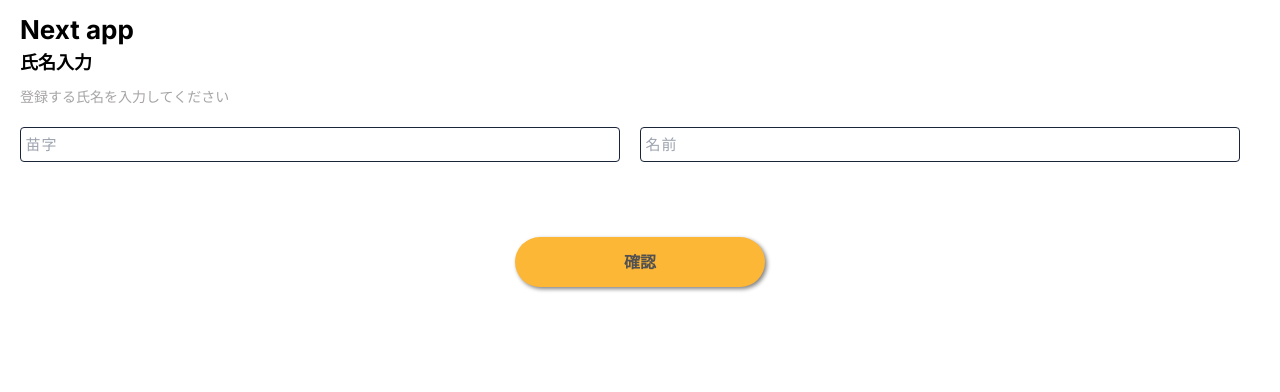
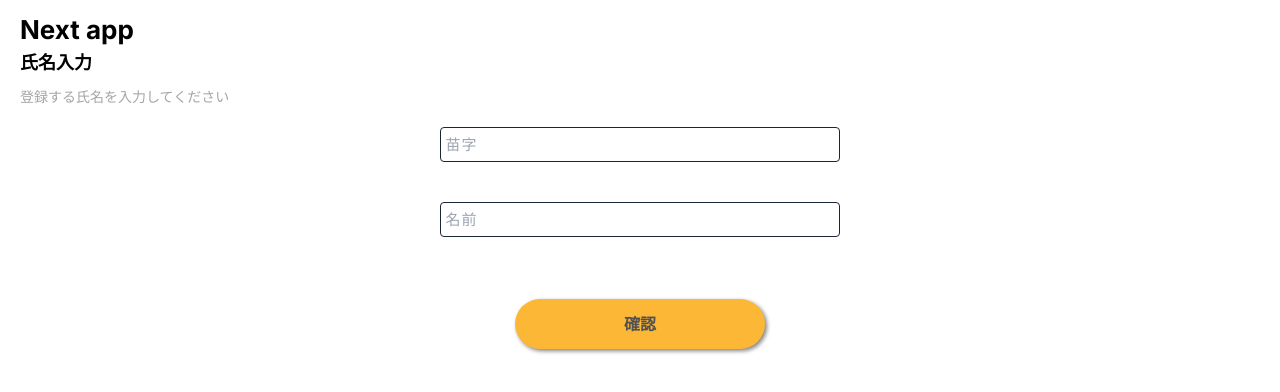
Before and after one commit to tominagamaya/next-form, a Next.js app: page /input in a window 1280 px wide. Shown: the top 392 px of the page. Built offline with nearby package versions, Linux system fonts and the light colour scheme; no server answers.

Commit message:
fixed responsive css

```diff
--- a/app/input/index.module.css
+++ b/app/input/index.module.css
@@ -1,3 +1,6 @@
+.container {
+  height: 220px;
+}
 .title {
   font-weight: bold;
   font-size: var(--title-text-size);
--- a/app/input/presentations/index.module.css
+++ b/app/input/presentations/index.module.css
@@ -8,6 +8,7 @@
   margin-right: 20px;
   width: 100%;
 }
+
 .inputContents input[type='text'] {
 	font: 15px/24px sans-serif;
 	box-sizing: border-box;
@@ -28,4 +29,16 @@
   color: var(--error-color);
   font-size: 14px;
   padding-top: 5px;
+	height: 20px;
 }
+
+@media screen and (min-width: 600px){
+	.inputContainer {
+		display: block;
+		margin: 0 auto;
+		width: 400px;
+	}
+	.inputContainer div:last-child{
+		padding-top: 20px;
+	}
+}
```
